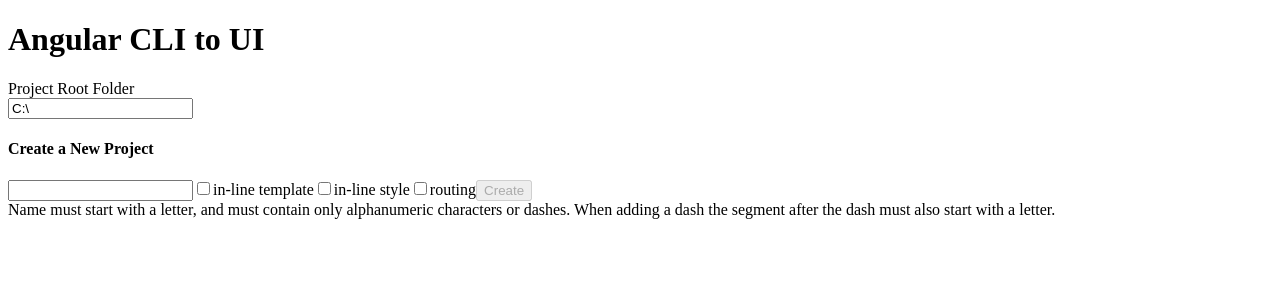
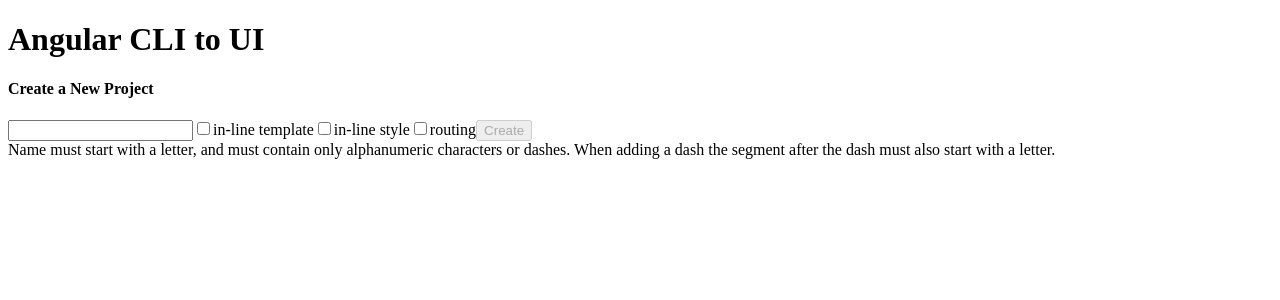
Before and after one commit to ZimGil/ngWiz, an Angular app: page / in a window 1280 px wide. Shown: the top 300 px of the page. Built offline with nearby package versions, Linux system fonts and the light colour scheme; no server answers.

Commit message:
Separated on client side

```diff
--- a/src/app/app.component.html
+++ b/src/app/app.component.html
@@ -1,8 +1,4 @@
 <h1>Angular CLI to UI</h1>
-
-<div>Project Root Folder</div>
-
-<input type="text" [(ngModel)]="rootFolder">
 
 <app-new
     *ngIf="!isAngularProject"
--- a/src/app/app.component.ts
+++ b/src/app/app.component.ts
@@ -11,22 +11,21 @@
 })
 export class AppComponent implements OnInit {
   title = 'Angular CLI to UI';
-  rootFolder = 'C:\\';
   isAngularProject: boolean;
 
   constructor(private commandService: CommandService) {}
 
   ngOnInit() {
-    this.checkAngularJson();
+    this.checkAngularProject();
   }
 
-  checkAngularJson(): void {
+  checkAngularProject(): void {
     this.commandService.isAngularProject()
       .subscribe(response => this.isAngularProject = !!response);
   }
 
   sendCommand(userCommand: string): void {
-    const request = new CommandRequest(userCommand, this.rootFolder);
+    const request = new CommandRequest(userCommand);
     this.commandService.sendCommand(request)
       .subscribe((response) => console.log('response', response));
   }
--- a/src/app/models/angular-command-request.ts
+++ b/src/app/models/angular-command-request.ts
@@ -1,6 +1,5 @@
 export class CommandRequest {
     constructor(
-        public command: string,
-        public folder: string
+        public command: string
     ) {}
 }
```
